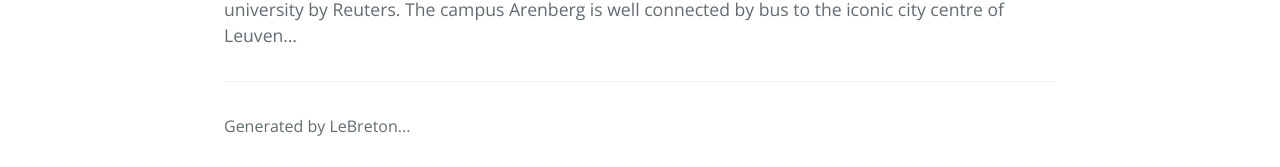
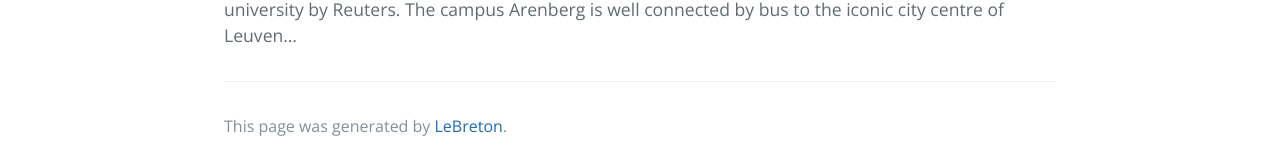
Before and after one commit to vamos2019/vamos2019.github.io, a Jekyll site: the page built from index.md, in a window 1280 px wide. Shown: the part 1048-1215 px from the top of the page. Built offline with Jekyll 4.4.1, drawn with Linux system fonts in a browser that asks for light colours; our own code applies the rules of GitHub Pages for plain Markdown files.

Commit message:
Update default.html

```diff
--- a/_layouts/default.html
+++ b/_layouts/default.html
@@ -28,7 +28,7 @@
         {% if site.github.is_project_page %}
           <span class="site-footer-owner"><a href="{{ site.github.repository_url }}">{{ site.github.repository_name }}</a> is maintained by <a href="{{ site.github.owner_url }}">{{ site.github.owner_name }}</a>.</span>
         {% endif %}
-        Generated by LeBreton...
+        <span class="site-footer-credits">This page was generated by <a href="https://pages.github.com">LeBreton</a>.</span>
       </footer>
     </section>
 
```
